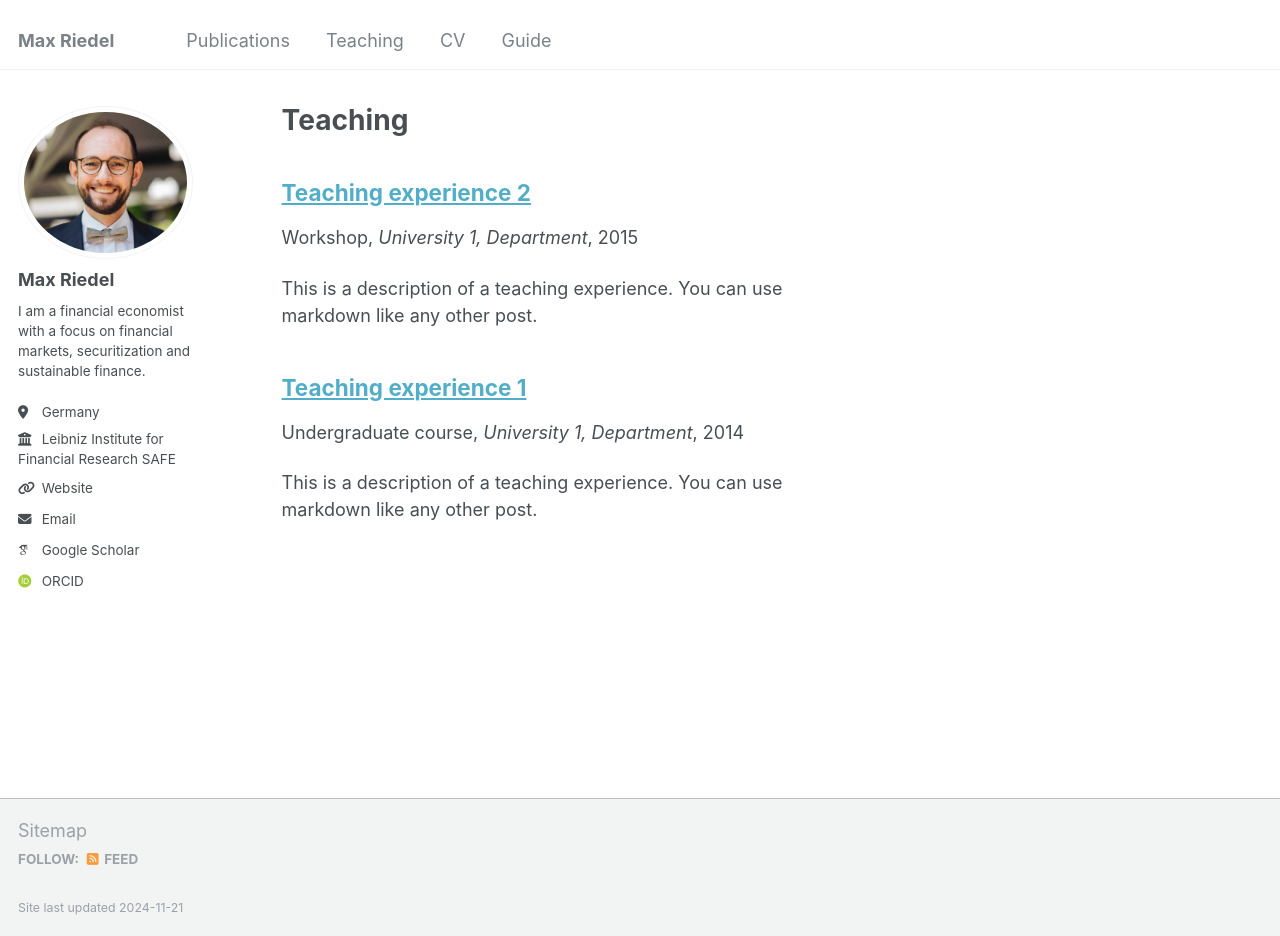
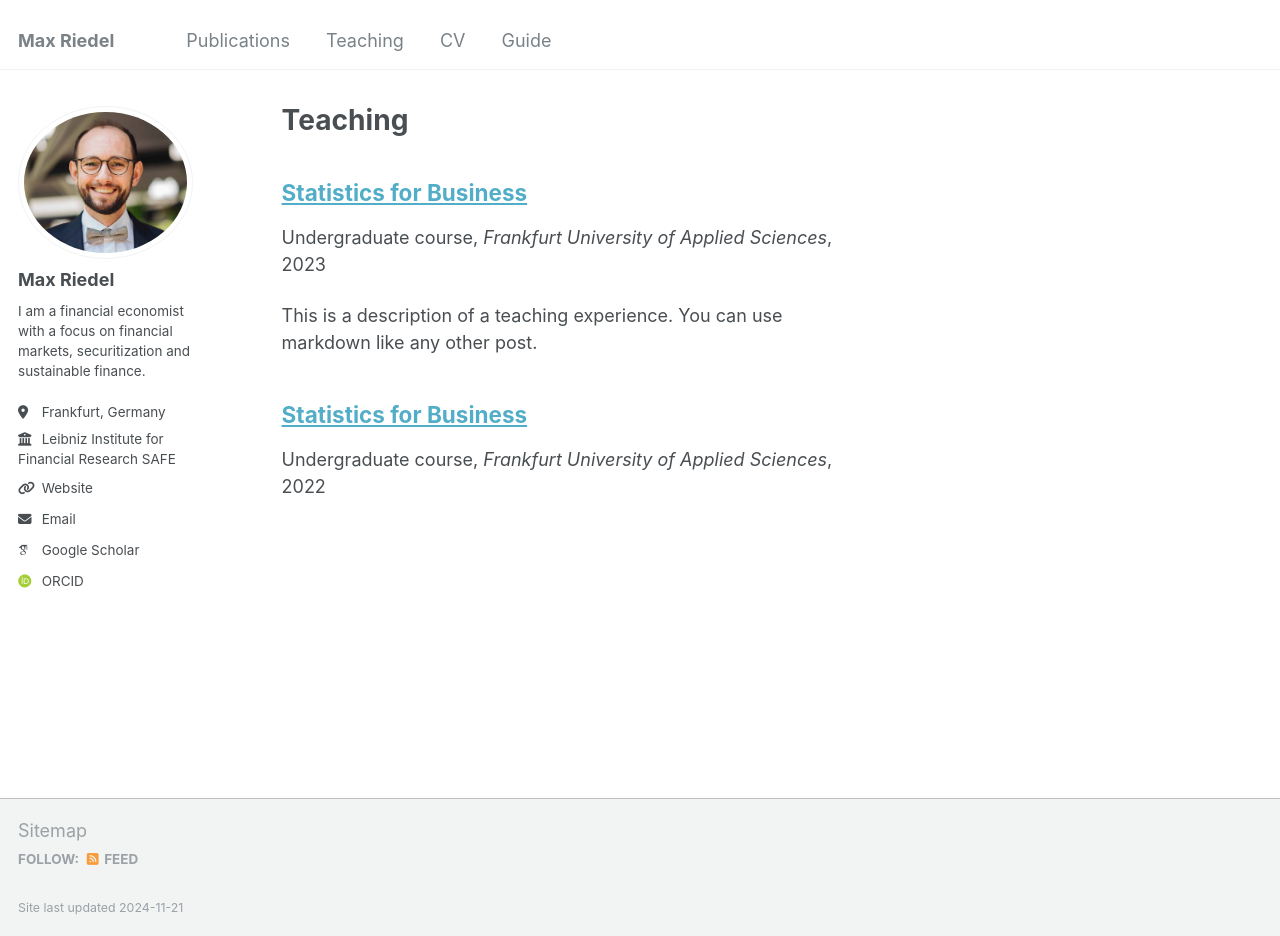
Before and after one commit to max-riedel-phd/max-riedel-phd.github.io, a Jekyll site: the page built from _pages/teaching.html, in a window 1280 px wide and 936 px high. Built offline with Jekyll 4.4.1, drawn with Linux system fonts in a browser that asks for light colours; some web fonts are replaced.

Commit message:
add teaching

```diff
--- a/_config.yml
+++ b/_config.yml
@@ -25,7 +25,7 @@ author:
   name             : "Max Riedel"
   pronouns         : # example: "she/her"
   bio              : "I am a financial economist with a focus on financial markets, securitization and sustainable finance."
-  location         : "Germany"
+  location         : "Frankfurt, Germany"
   employer         : "Leibniz Institute for <br>Financial Research SAFE"
   uri              : "https://safe-frankfurt.de/research/researchers/researchers-details/showauthor/193-riedel.html"
   email            : "riedel@safe-frankfurt.de"
--- a/_teaching/2015-spring-teaching-2.md
+++ /dev/null
@@ -1,20 +0,0 @@
----
-title: "Teaching experience 2"
-collection: teaching
-type: "Workshop"
-permalink: /teaching/2015-spring-teaching-1
-venue: "University 1, Department"
-date: 2015-01-01
-location: "City, Country"
----
-
-This is a description of a teaching experience. You can use markdown like any other post.
-
-Heading 1
-======
-
-Heading 2
-======
-
-Heading 3
-======
--- /dev/null
+++ b/_teaching/2022-stats4business.md
@@ -0,0 +1,9 @@
+---
+title: "Statistics for Business"
+collection: teaching
+type: "Undergraduate course"
+permalink: /teaching/2022-stats4business
+venue: "Frankfurt University of Applied Sciences"
+date: 2022-10-15
+location: "Frankfurt, Germany"
+---
--- a/_teaching/2014-spring-teaching-1.md
+++ b/_teaching/2023-stats4business.md
@@ -1,11 +1,11 @@
 ---
-title: "Teaching experience 1"
+title: "Statistics for Business"
 collection: teaching
 type: "Undergraduate course"
-permalink: /teaching/2014-spring-teaching-1
-venue: "University 1, Department"
-date: 2014-01-01
-location: "City, Country"
+permalink: /teaching/2023-stats4business
+venue: "Frankfurt University of Applied Sciences"
+date: 2023-10-15
+location: "Frankfurt, Germany"
 ---
 
 This is a description of a teaching experience. You can use markdown like any other post.
```
